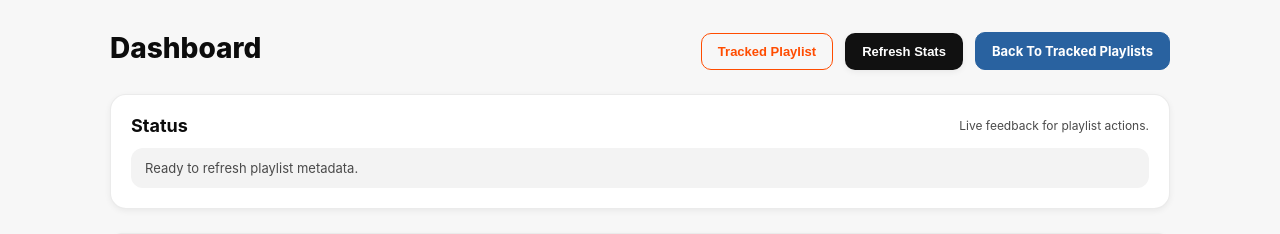
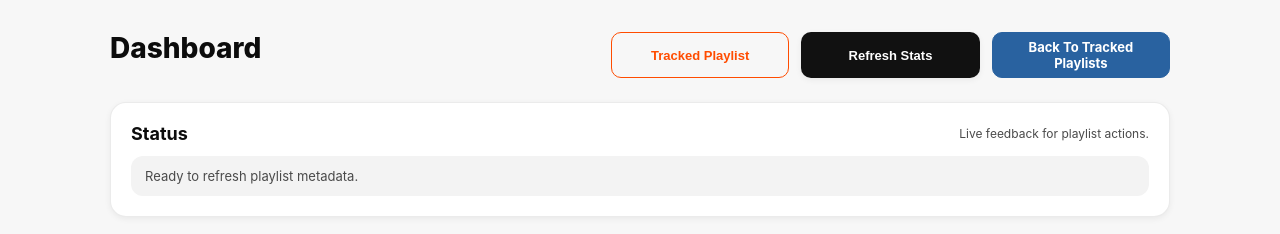
Before and after one commit to 2lem/rank-checker-v2, a Python web app: template app/web/templates/tracked_playlist_detail.html in a window 1280 px wide. Shown: the top 234 px of the page. Run offline with Jinja, Linux system fonts and the light colour scheme; the template is opened without the code that fills it, so the values that code supplies are empty.

Commit message:
Improve dashboard action button layout

```diff
--- a/app/web/static/tracked.css
+++ b/app/web/static/tracked.css
@@ -136,6 +136,22 @@
 
 .btn-back-blue:hover {
   filter: brightness(0.95);
+}
+
+.page-header-actions {
+  flex-wrap: wrap;
+  align-items: stretch;
+}
+
+.dashboard-action-btn {
+  display: inline-flex;
+  align-items: center;
+  justify-content: center;
+  height: 46px;
+  min-width: 170px;
+  padding: 0 16px;
+  flex: 1 1 170px;
+  text-align: center;
 }
 
 .pill-spotify {
--- a/app/web/templates/tracked_playlist_detail.html
+++ b/app/web/templates/tracked_playlist_detail.html
@@ -16,12 +16,12 @@
           </h1>
         </div>
         <div class="page-header-actions">
-          <button class="btn btn-tracked-outline" type="button">Tracked Playlist</button>
-          <button class="btn btn-primary" type="button" data-refresh-stats>Refresh Stats</button>
+          <button class="btn btn-tracked-outline dashboard-action-btn" type="button">Tracked Playlist</button>
+          <button class="btn btn-primary dashboard-action-btn" type="button" data-refresh-stats>Refresh Stats</button>
           {% set label = 'Back To Tracked Playlists' %}
           {% set button_variant = 'ghost' %}
           {% set href = '/' %}
-          {% set extra_class = 'btn-back-blue' %}
+          {% set extra_class = 'btn-back-blue dashboard-action-btn' %}
           {% include "_components/button.html" %}
         </div>
       </header>
```
